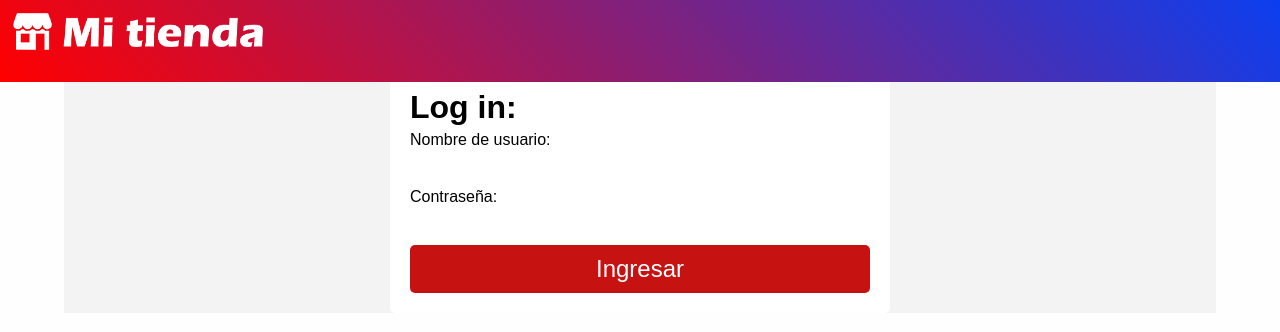
After one commit to SantiagoCadavidG1/PF-Web2020, a PHP site: page /login.php in a window 1280 px wide. The commit adds this page. Shown: the top 332 px of the page. Run offline with PHP 8.4, Linux system fonts and the light colour scheme.

Commit message:
[FEATURE][PF-Web2020] login.php and css SC

```diff
--- a/css/index.css
+++ b/css/index.css
@@ -4,7 +4,7 @@
 }
 
 *{
-	border: dotted 1px;
+	border: hidden 1px;
 }
 
 body{
@@ -126,7 +126,7 @@ header{
 }
 
 .part2 *{
-	margin: 1% 0;
+	margin: 6% 0;
 }
 
 .part2 h2{
--- a/index.php
+++ b/index.php
@@ -17,7 +17,7 @@
 			</div>
 			<div class="options">
 				<div class="item-option" title="Registrate"><i class="fa fa-user-circle-o" aria-hidden="true"></i></div>
-				<div class="item-option" title="Ingresar"><i class="fa fa-sign-in" aria-hidden="true"></i></div>
+				<div class="item-option" title="Ingresar"><a href="login.php"><i class="fa fa-sign-in" aria-hidden="true"></i></div>
 				<div class="item-option" title="Mis compras">
 					<a href="carrito.php"><i class="fa fa-shopping-cart" aria-hidden="true"></i></a>
 				</div>
--- /dev/null
+++ b/login.php
@@ -0,0 +1,58 @@
+<!DOCTYPE html>
+	<html>
+	<head>
+		<title>Mi sistema E-Commerce</title>
+		<link rel="stylesheet" type="text/css" href="font-awesome-4.7.0/css/font-awesome.min.css">
+		<link rel="stylesheet" type="text/css" href="css/index.css">
+		<script type="text/javascript" src="js/jquery-3.4.1.min.js"></script>
+		<style type="text/css">
+			form{
+				max-width: 460px;
+				width: calc(100% - 40px);
+				padding: 20px;
+				background: #fff;
+				border-radius: 5px;
+				margin: auto;
+			}
+			h1{
+				margin: 5px 0;
+			}
+			form input{
+				padding: 7px 10px;
+				width: calc(100% - 22px);
+				margin-bottom: 10px;
+			}
+			form button{
+				padding: 10px 15px;
+				width: calc(100%);
+				background: var(--main-red);
+				border: none;
+				color: #fff;
+			}
+			form p{
+				margin: 0;
+				margin-bottom: 5px;
+				color: var(--main-red);
+				font-size: 14px;
+			}
+		</style>
+
+	</head>
+	<body>
+		<header>
+			<div class="logo"><a href="index.php"><img src="assets/logo.png"></a></div>
+		</header>
+		<div class="contenidoPpal">
+			<div class="contenidoPag">
+
+		        <form method="post" action="confirm_log_in.php">
+		        	<h1>Log in: </h1>
+		            <label>Nombre de usuario: <input type="text" name="nombre_usuario"></label> <br>
+		            <label>Contraseña: <input type="password" name="contraseña"></label> <br>
+		            <button type="submit" value="submit">Ingresar</button>
+		        </form>
+				</div>
+			</div>
+		</div>
+	</body>
+</html>
--- a/producto.php
+++ b/producto.php
@@ -17,7 +17,7 @@
 			</div>
 			<div class="options">
 				<div class="item-option" title="Registrate"><i class="fa fa-user-circle-o" aria-hidden="true"></i></div>
-				<div class="item-option" title="Ingresar"><i class="fa fa-sign-in" aria-hidden="true"></i></div>
+				<div class="item-option" title="Ingresar"><a href="index.php"><i class="fa fa-sign-in" aria-hidden="true"></i></div>
 				<div class="item-option" title="Mis compras">
 					<a href="carrito.php"><i class="fa fa-shopping-cart" aria-hidden="true"></i></a>
 				</div>
@@ -34,7 +34,7 @@
 						<h1 id="idprice"></h1>
 						<h3 id="iddescription"></h3>
 						<!--<button onclick="iniciar_compra()">Comprar</button>-->
-						<button>Comprar</button>
+						<button id="boton_compra">Comprar</button>
 					</div>
 				</section>
 				<div class="contenidoTitulo">Productos destacados</div>
```
Also changed, not shown: js/index.js (+42 -1 lines), servicios/compra/validar_inicio_compra.php (added, +23 -0 lines).
